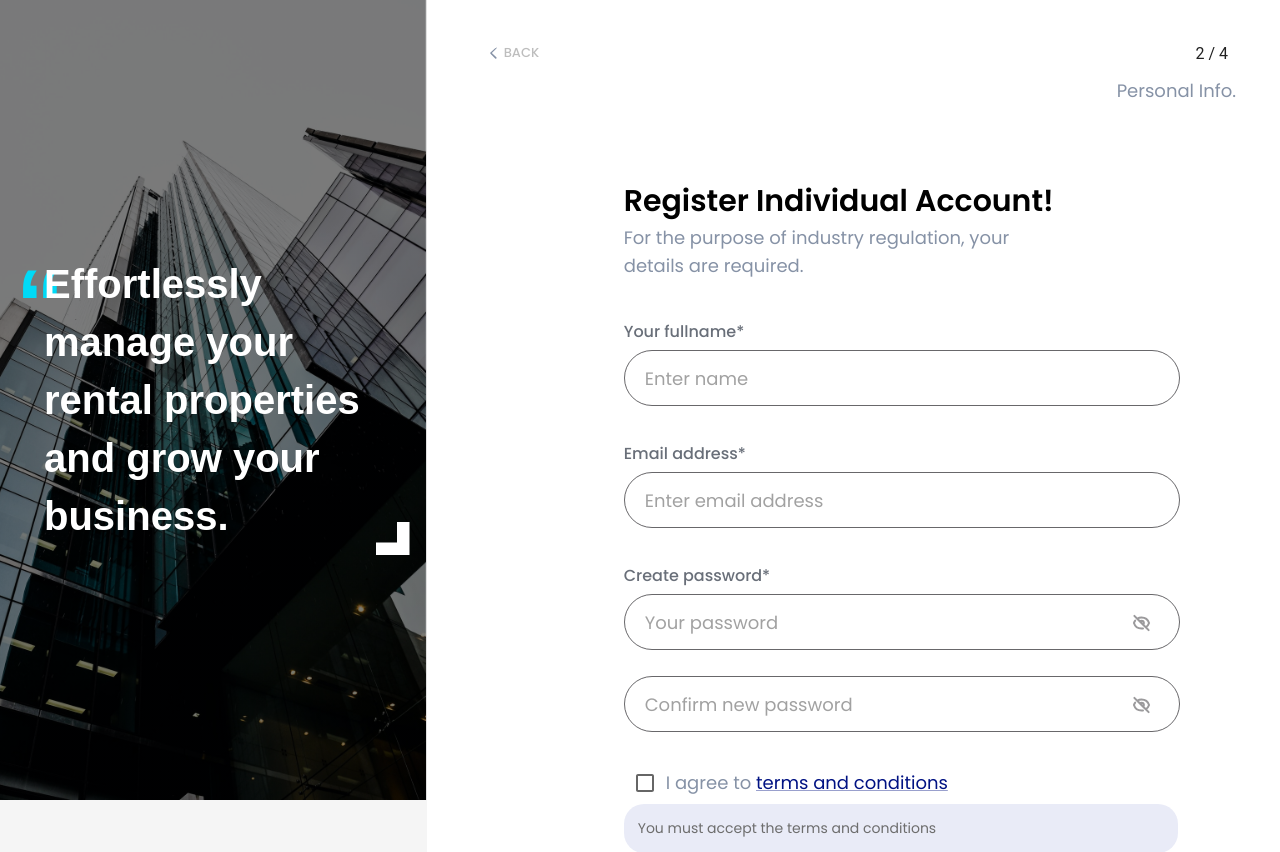
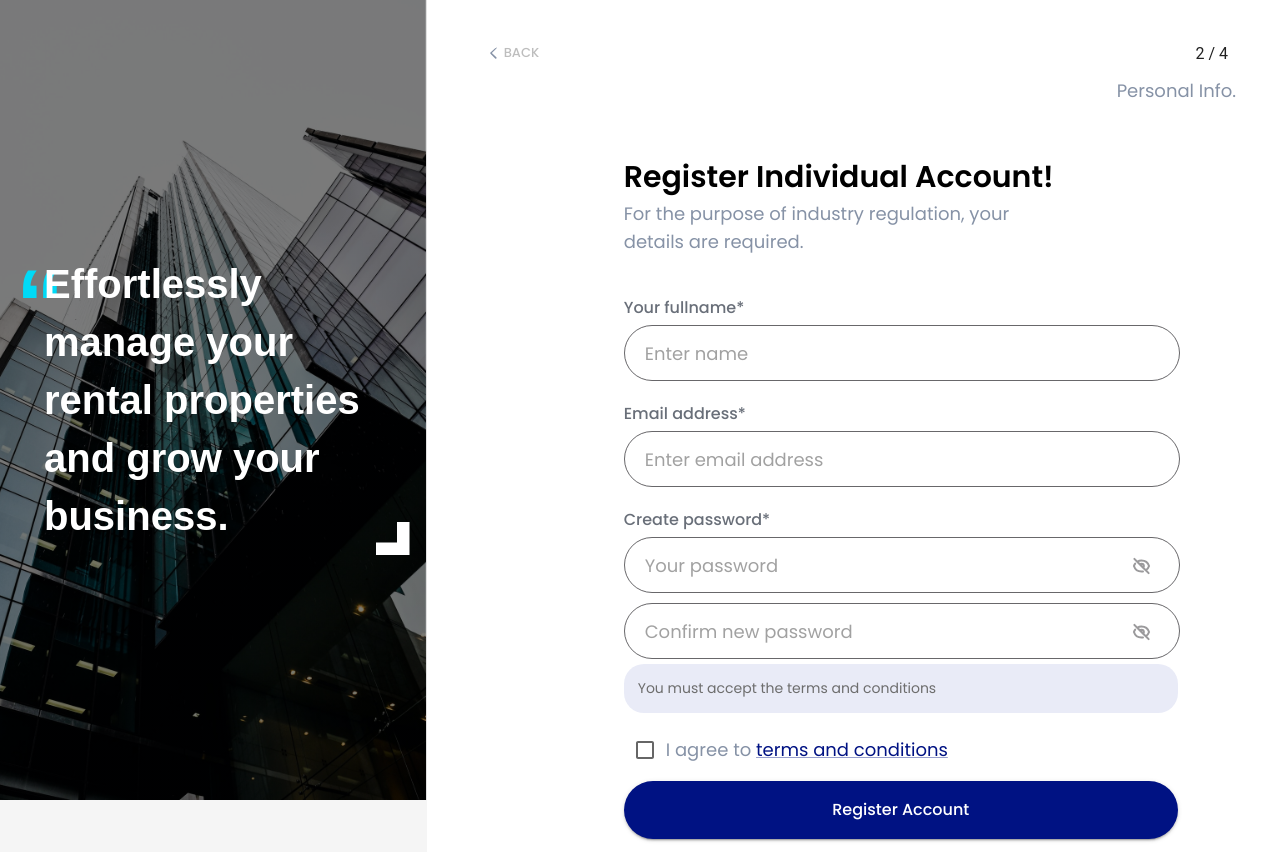
Before and after one commit to Kamran0925/manzeli-frontend, a React (Create React App) app: page / in a window 1280 px wide. Shown: the top 852 px of the page. Built offline with nearby package versions, Linux system fonts and the light colour scheme; a web font is replaced by a local one.

Commit message:
Adjust alignment for input fields on sign up page

```diff
--- a/src/components/registration/SignUp/SignUp.module.css
+++ b/src/components/registration/SignUp/SignUp.module.css
@@ -7,7 +7,7 @@
   justify-content: center;
   max-width: 554px;
   width: 100%;
-  height: 100vh;
+  height: auto;
 }
 
 .box3 {
--- a/src/components/registration/SignUp/SignUp.tsx
+++ b/src/components/registration/SignUp/SignUp.tsx
@@ -1,4 +1,4 @@
-import React from "react";
+import React, { useState } from "react";
 import {
   Container,
   Box,
@@ -16,6 +16,7 @@ import { useFormContext } from "../../../context/FormContext";
 import { collectErrors, hasErrors } from "../../../utils/validationHelpers";
 import Error from "../../shared/Error/Error";
 import styles from "./SignUp.module.css";
+import TermsAndConditionsPopup from "../TermsAndConditionsPopup/TermsAndConditionsPopup";
 
 const SignUp = () => {
   const { formState, validateField } = useFormContext();
@@ -31,6 +32,11 @@ const SignUp = () => {
   const isButtonDisabled = hasErrors(formState);
 
   const errors = collectErrors(formState);
+
+  const [open, setOpen] = useState(false);
+
+  const handleOpen = () => setOpen(true);
+  const handleClose = () => setOpen(false);
 
   return (
     <>
@@ -137,17 +143,20 @@ const SignUp = () => {
               />
             </Box>
 
-            <Box className={styles.box5}>
-              <Checkbox defaultChecked={formState.isTermsAccepted} />
+            {errors.length > 0 && <Error messages={errors} />}
+            <Box mt={2} className={styles.box5}>
+              <Checkbox
+                defaultChecked={formState.isTermsAccepted}
+                onClick={handleOpen}
+              />
 
               <Typography variant="body1">
                 I agree to{" "}
-                <Link color="#001283" variant="body1">
+                <Link color="#001283" variant="body1" onClick={handleOpen}>
                   terms and conditions
                 </Link>
               </Typography>
             </Box>
-            {errors.length > 0 && <Error messages={errors} />}
 
             <StyledButton
               fullWidth={true}
@@ -160,6 +169,7 @@ const SignUp = () => {
             />
           </Box>
         </Box>
+        {open && <TermsAndConditionsPopup onClose={handleClose} />}
       </Container>
     </>
   );
--- a/src/components/shared/InputField/InputField.tsx
+++ b/src/components/shared/InputField/InputField.tsx
@@ -68,7 +68,7 @@ const InputField: React.FC<InputFieldProps> = ({
       sx={{
         height: "54px",
         maxWidth: "554px",
-        margin: "6px 0px 20px 0px",
+        margin: "5px 0px",
         border: disabled
           ? "none"
           : `1px solid ${
```
